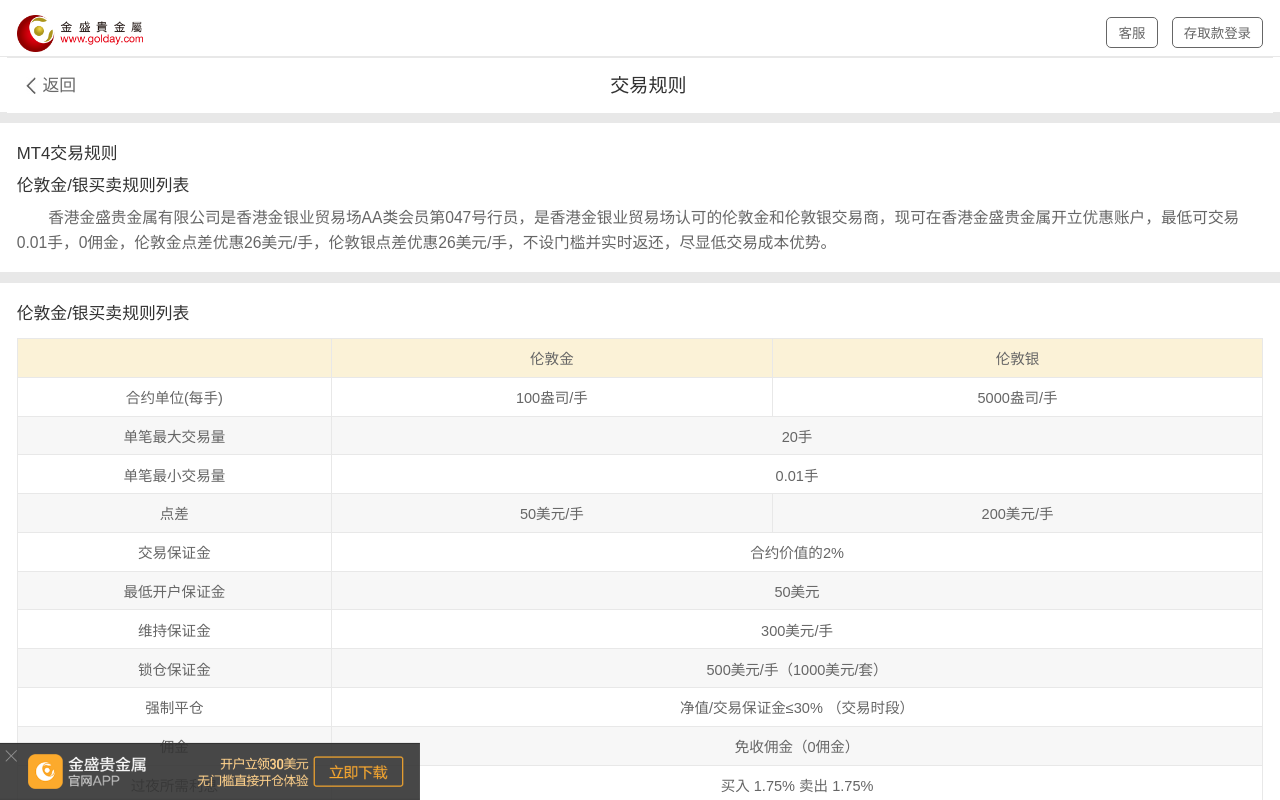
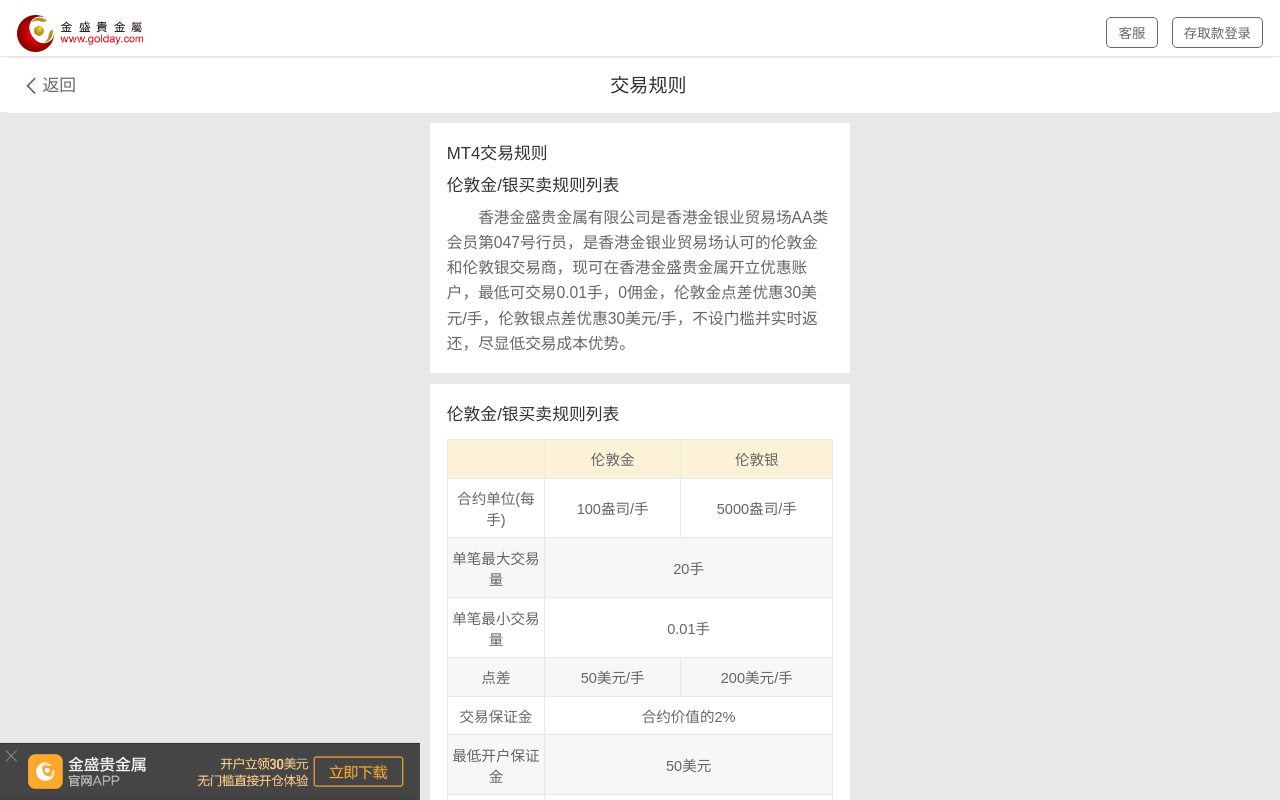
Before and after one commit to spencer999/newApp_golday, a Vue app: page /#/trade/rules in a window 1280 px wide. Shown: the top 800 px of the page. Built offline with nearby package versions, Linux system fonts and the light colour scheme; a small style sheet from the web is missing.

Commit message:
交易规则

```diff
--- a/src/components/trade/Rules.vue
+++ b/src/components/trade/Rules.vue
@@ -4,7 +4,7 @@
 		<div class="container">
 			<p class="conTitle">MT4交易规则</p>
 			<p class="conTitle">伦敦金/银买卖规则列表</p>
-			<p class="conText"> 香港金盛贵金属有限公司是香港金银业贸易场AA类会员第047号行员，是香港金银业贸易场认可的伦敦金和伦敦银交易商，现可在香港金盛贵金属开立优惠账户，最低可交易0.01手，0佣金，伦敦金点差优惠26美元/手，伦敦银点差优惠26美元/手，不设门槛并实时返还，尽显低交易成本优势。</p>
+			<p class="conText"> 香港金盛贵金属有限公司是香港金银业贸易场AA类会员第047号行员，是香港金银业贸易场认可的伦敦金和伦敦银交易商，现可在香港金盛贵金属开立优惠账户，最低可交易0.01手，0佣金，伦敦金点差优惠30美元/手，伦敦银点差优惠30美元/手，不设门槛并实时返还，尽显低交易成本优势。</p>
 		</div>
 	<!-- 	<div class="container">
 			<p class="conTitle">伦敦金/银买卖规则列表</p>
--- a/static/css/base.css
+++ b/static/css/base.css
@@ -49,11 +49,7 @@
 
 /* CSS base */
 /* 默认样式 */
-html,body{
-	overflow-x: hidden;
-	width:100%;
-	/* height: 100%;  该样式使得fixed 的头部在uc 浏览器中随着滚动而滚动*/
-}
+
 body{
     font-family:"Microsoft YaHei", sans-serif, "Helvetica Neue", Helvetica, Arial;
     color: #666;
@@ -62,6 +58,8 @@
     margin:0 auto;
 	overflow-scrolling: touch;
 	 -webkit-overflow-scrolling: touch; /* ios5+  */
+	 width: 7.5rem;
+    margin: 0 auto;
 }
 a {
     text-decoration: none;
```
